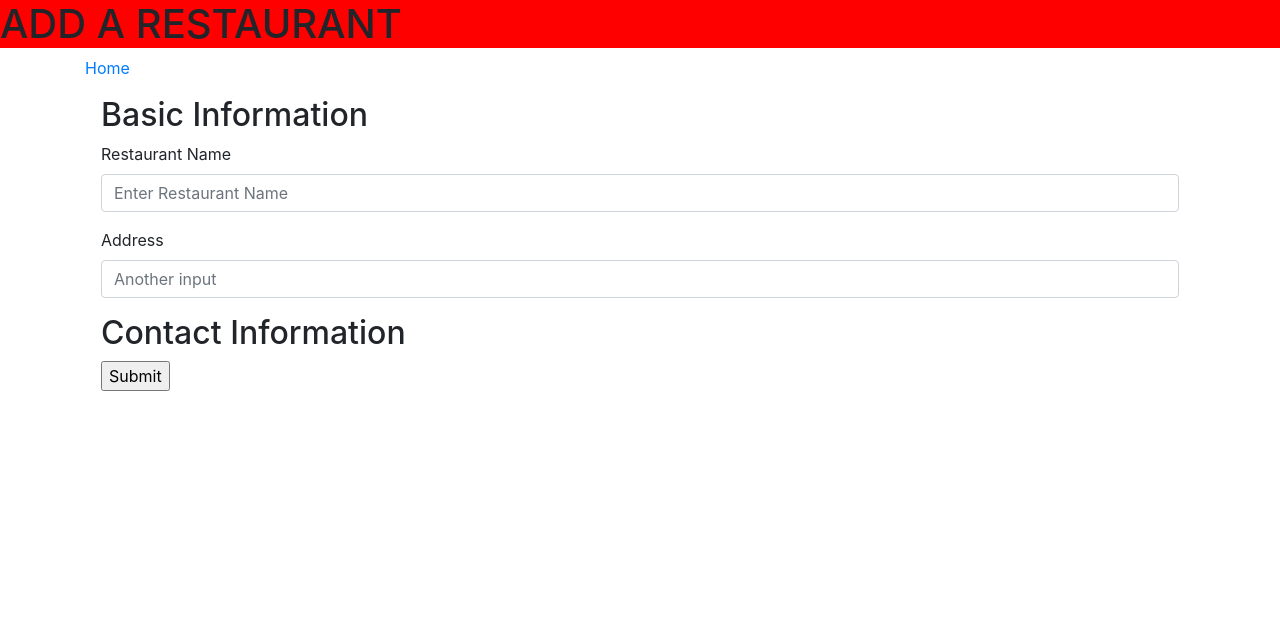
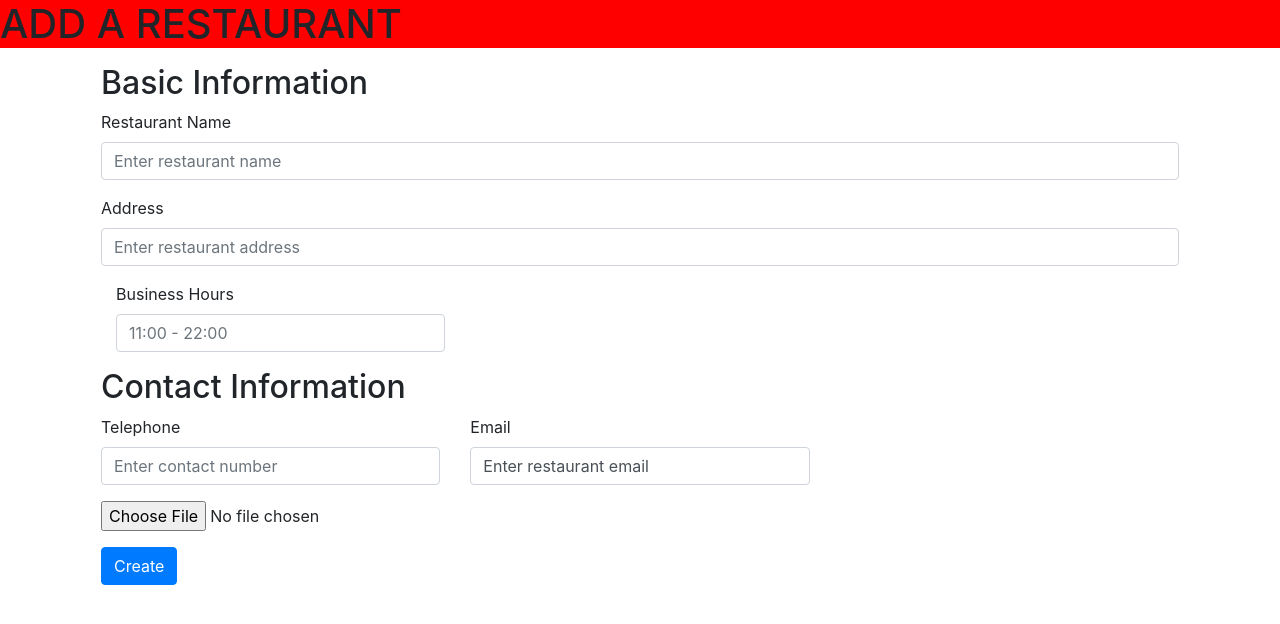
Before and after one commit to amcali/project-3, a Flask app: page /add_restaurant in a window 1280 px wide. Shown: the top 624 px of the page. Run offline with Flask 2, Linux system fonts and the light colour scheme; some libraries are stand-ins or nearby versions.

Commit message:
transferred coding from add-restaurant into restaurant_form.template.html for standardising purpose. Attempt to display documents from database on restaurants.template.html.

```diff
--- a/app.py
+++ b/app.py
@@ -24,9 +24,16 @@ conn = pymongo.MongoClient(MONGO_URI)
 
 # Flask Routes Begin Here
 @app.route('/')
-def home():
+def index():
     return render_template('index.template.html')
 
+#Route to show existing restaurants in Mongo
+@app.route('/restaurants')
+def restaurants():
+    # Fetch all the existing todos as a Python dictionary
+    results = conn[DATABASE_NAME][RESTAURANTS].find({})
+    #Return a template and assign the results to a placeholder in that template
+    return render_template('restaurants.template.html', data=results)
 
 #Route to show the 'add/create restaurant' form
 @app.route('/add_restaurant')
@@ -38,22 +45,21 @@ def add_restaurant():
 def process_add_restaurant():
     restaurant_name = request.form.get('restaurant_name')
     restaurant_address = request.form.get('restaurant_address')
+    business_hours = request.form.get('business_hours')
+    telephone = request.form.get('telephone')
+    email_address = request.form.get('email_address')
 
     #Create a new restaurant
     conn[DATABASE_NAME][RESTAURANTS].insert({
         'restaurant_name': restaurant_name,
-        'restaurant_address': restaurant_address
+        'restaurant_address': restaurant_address,
+        'business_hours': business_hours,
+        'telephone': telephone,
+        'email_address': email_address
     })
 
-    return redirect(url_for('home'))
+    return redirect(url_for('index'))
 
-#Route to show created / added restaurants
-@app.route('/restaurants')
-def restaurants():
-    # Fetch all the existing todos as a Python dictionary
-    results = conn[DATABASE_NAME][RESTAURANTS].find({})
-    #Return a template and assign the results to a placeholder in that template
-    return render_template('restaurants.template.html', data=results)
 
 
 
--- a/templates/add-restaurant.template.html
+++ b/templates/add-restaurant.template.html
@@ -3,45 +3,9 @@
 {% block title %}ADD A RESTAURANT{% endblock %}
 
 {%block content%}
-    <a href ="/">Home</a>
-
     <form class="form m-3" enctype="multipart/form-data" method="POST">
-        <div class="form-group">
-            <h2>Basic Information</h2>
-            <label class='label' for="restaurant-name">Restaurant Name</label>
-            <input type="text" class="form-control" name="restaurant_name" id="restaurant-name" placeholder="Enter Restaurant Name">
-        </div>
-        <div class="form-group">
-            <label for="restaurant-address">Address</label>
-            <input type="text" class="form-control" name="restaurant_address" id="restaurant-address" placeholder="Another input">
-        </div>
-        <!--<div class="custom-control custom-radio custom-control-inline">-->
-        <!--  <input type="radio" id="customRadioInline1" name="customRadioInline1" class="custom-control-input">-->
-        <!--  <label class="custom-control-label" for="customRadioInline1">Toggle this custom radio</label>-->
-        <!--</div>-->
-        <!--<div class="custom-control custom-radio custom-control-inline">-->
-        <!--  <input type="radio" id="customRadioInline2" name="customRadioInline1" class="custom-control-input">-->
-        <!--  <label class="custom-control-label" for="customRadioInline2">Or toggle this other custom radio</label>-->
-        <!--</div>  -->
-
-        <div class="form-group">
-            <h2>Contact Information</h2>
-            <!--<div class="row">-->
-            <!--    <div class="col-md-4 mb-3">-->
-            <!--      <label for="validationTooltip01">Email</label>-->
-            <!--      <input type="text" class="form-control" id="validationTooltip01" placeholder="Email" value="Enter restaurant email" required>-->
-            <!--    </div>-->
-            <!--    <div class="valid-tooltip">-->
-            <!--        Looks good!-->
-            <!--    </div>-->
-            <!--    <div class="col-md-4 mb-3">-->
-            <!--      <label for="validationTooltip02">Website</label>-->
-            <!--      <input type="text" class="form-control" id="validationTooltip01" placeholder="Website" value="Enter restaurant website" required>-->
-            <!--    </div>-->
-            <!--</div>-->
-         <!--<input type='file' name='image'/>-->
-         <input type="submit">
-        </div>
+        {%include "restaurant_form.template.html"%}
+        <input type='submit' value='Create' class='btn btn-primary' />
     </form>
 
 {%endblock%}
--- a/templates/index.template.html
+++ b/templates/index.template.html
@@ -1,6 +1,6 @@
 {%extends "layout.template.html"%}
 
-{% block title %}RESTAURANT REVIEWS{% endblock %}
+{% block title %}HOME PAGE{% endblock %}
 
 
 
--- /dev/null
+++ b/templates/restaurant_form.template.html
@@ -0,0 +1,28 @@
+
+<div class="form-group">
+    <h2>Basic Information</h2>
+    <label class='label' for="restaurant-name">Restaurant Name</label>
+    <input type="text" class="form-control" name="restaurant_name" id="restaurant-name" placeholder="Enter restaurant name">
+</div>
+<div class="form-group">
+    <label for="restaurant-address">Address</label>
+    <input type="text" class="form-control" name="restaurant_address" id="restaurant-address" placeholder="Enter restaurant address">
+</div>
+<div class="col-md-4 mb-3">
+  <label for="business-hours">Business Hours</label>
+  <input type="text" name="business_hours" class="form-control" id="business-hours" placeholder="11:00 - 22:00">
+</div>
+<div class="form-group">
+    <h2>Contact Information</h2>
+    <div class="row">
+        <div class="col-md-4 mb-3">
+          <label for="telephone">Telephone</label>
+          <input type="text" name="telephone" class="form-control" id="telephone" placeholder="Enter contact number">
+        </div>
+        <div class="col-md-4 mb-3">
+          <label for="email-address">Email</label>
+          <input type="text" name="email_address" class="form-control" id="email-address" placeholder="Email" value="Enter restaurant email" required>
+        </div>
+    </div>
+ <input type='file' name='image'/>
+</div>
```
Also changed, not shown: .c9/metadata/environment/app.py (+1 -1 lines), .c9/metadata/environment/templates/index.template.html (+1 -1 lines), templates/restaurants.template.html (+6 -6 lines), templates/form.template.html (deleted).
